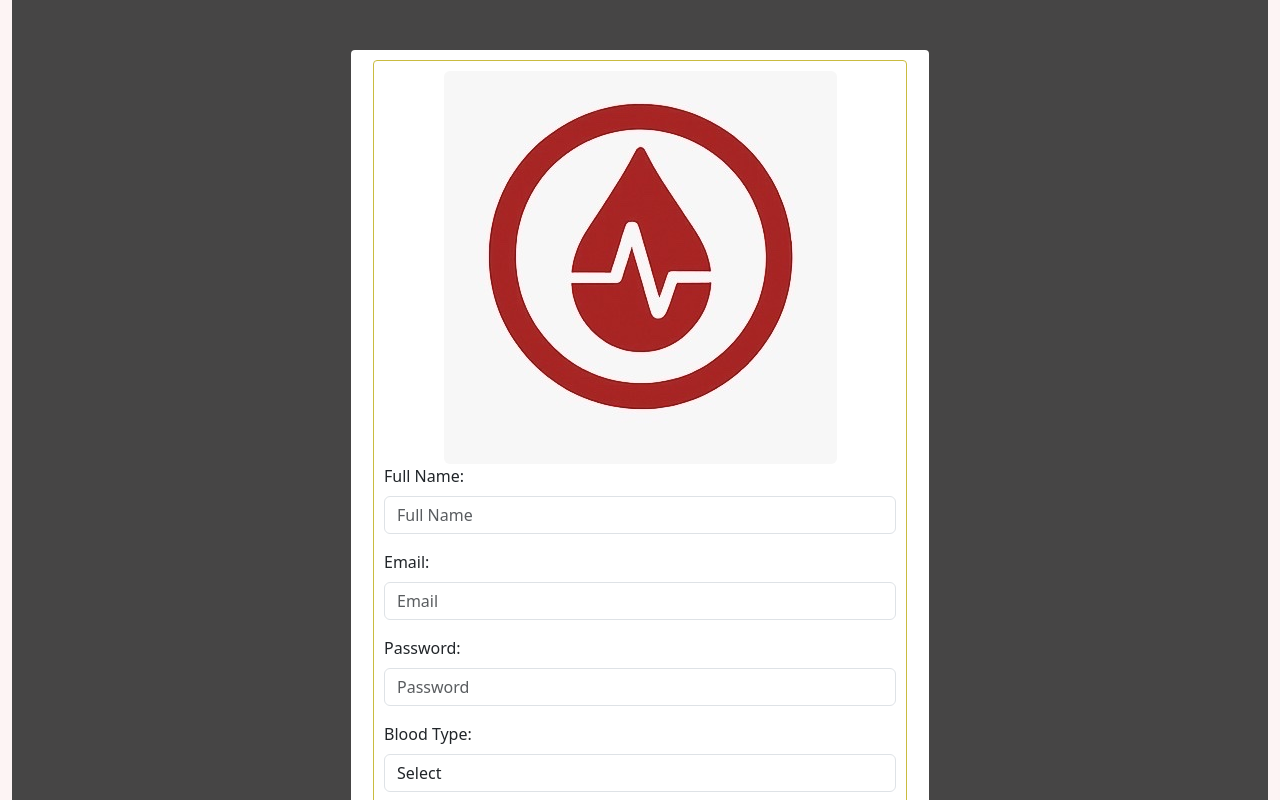
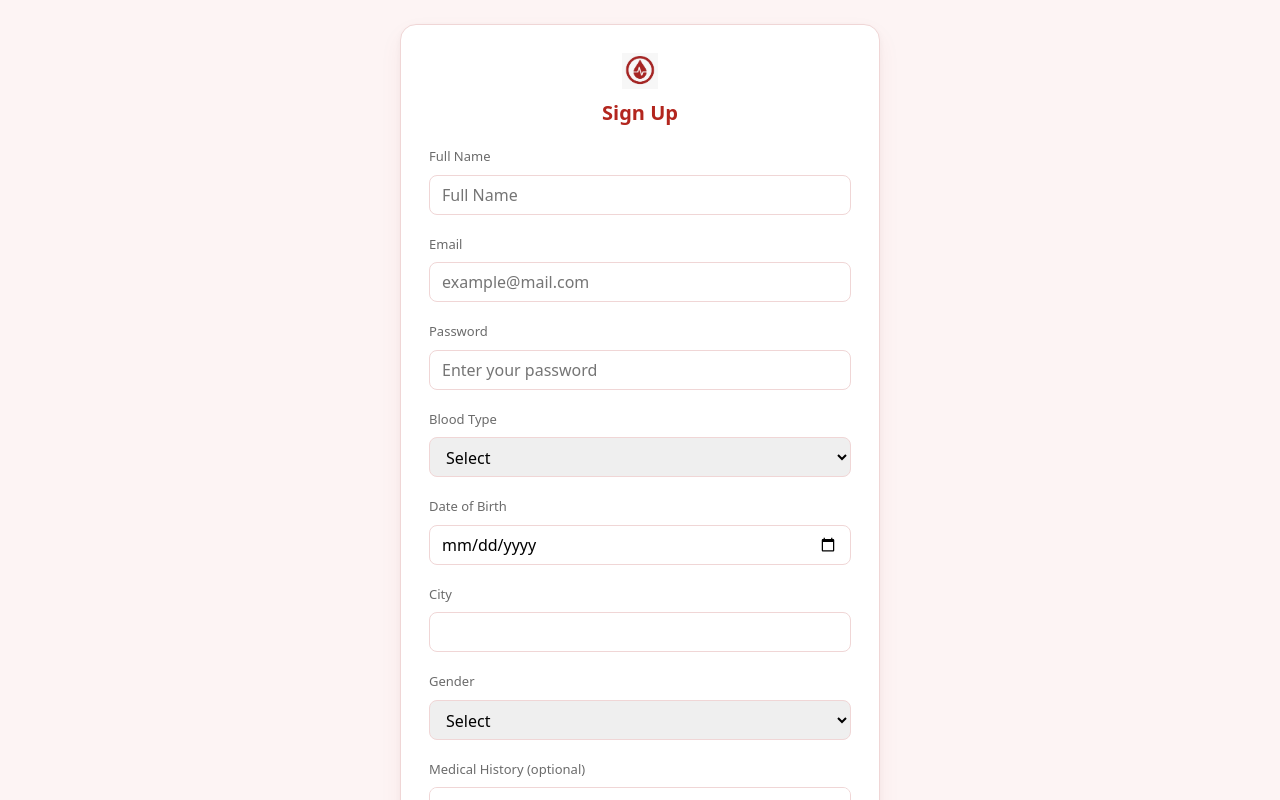
Before and after one commit to razanalraiisi/BloodDonationSys, a React (Create React App) app in the folder client/: page /register in a window 1280 px wide. Shown: the top 800 px of the page. Built offline with nearby package versions, Linux system fonts and the light colour scheme.

Commit message:
Auth UI restyle (Login/Register)

```diff
--- a/client/src/components/Login.js
+++ b/client/src/components/Login.js
@@ -1,14 +1,14 @@
-import { Container, Row, Col, FormGroup, Label, Input, Button, Alert } from 'reactstrap';
+import { FormGroup, Label, Button, Alert } from 'reactstrap';
+import Logo from '../assets/logo.jpeg';
 import { UserSchemaValidation } from '../validations/userSchemaValidation';
 import { useForm } from 'react-hook-form';
 import { yupResolver } from '@hookform/resolvers/yup';
 import { useEffect, useState } from 'react';
 import { Link, useLocation } from 'react-router-dom';
 import { getUser } from '../features/UserSlice';
-import {useDispatch,useSelector} from 'react-redux';
+import { useDispatch, useSelector } from 'react-redux';
 import { useNavigate } from 'react-router-dom';
 import { isAxiosError } from 'axios';
-import Logo from "../assets/logo.jpeg";
 
 const Login = () => {
 
@@ -48,63 +48,53 @@ const Login = () => {
     },[user,isSuccess,isError,navigate]);
 
     return (
-        <div>
-            <Container fluid>
-                <Row className='div-row'>
-                    <Col md='6' className='div-col'>
-                        <form className='div-form'>
+        <div className="auth-page">
+            <div className="auth-card">
+                <div className="auth-header">
+                    <img alt='Logo' height={36} src={Logo} />
+                </div>
                 {showRegisteredMsg && (
                     <Alert color="success" toggle={()=>setShowRegisteredMsg(false)}>
                         You have successfully registered. Please sign in.
                     </Alert>
                 )}
-                            <div>
-                                <img alt='Logo' className='img-fluid rounded mx-auto d-block' src={Logo} style={{width:"150px", height:"150px"}}></img>
-                            </div>
-                            <FormGroup>
-                                <Label>Email</Label>
+                <h2 className="auth-title">Sign In Form</h2>
+                <form>
+                    <FormGroup className='mb-3'>
+                        <Label className='auth-label'>Email</Label>
                         <input
                             {...register('email', {
                                 value: email,
                                 onChange: (e) => setEmail(e.target.value)
                             })}
-                                    placeholder='Please Enter your Email here...'
-                                    type='email' className='form-control' />
-                                <p style={{ color: 'red' }}>{errors.email?.message}</p>
+                            placeholder='example@mail.com'
+                            type='email'
+                            className='auth-input' />
+                        <p className='auth-help' style={{ color: '#B3261E' }}>{errors.email?.message}</p>
                     </FormGroup>
-                            <FormGroup>
-                                <Label>Password</Label>
+
+                    <FormGroup className='mb-2'>
+                        <Label className='auth-label'>Password</Label>
                         <input
                             {...register('password', {
                                 value: password,
                                 onChange: (e) => setPassword(e.target.value)
                             })}
-                                    placeholder='Please Enter your Password here...'
-                                    type='password' className='form-control' />
-                                <p style={{ color: 'red' }}>{errors.password?.message}</p>
+                            placeholder='Enter your password'
+                            type='password'
+                            className='auth-input' />
+                        <p className='auth-help' style={{ color: '#B3261E' }}>{errors.password?.message}</p>
                     </FormGroup>
-                            <FormGroup>
-                                <Input type='checkbox'></Input>
-                                <Label>Remmber Me</Label>
-                            </FormGroup>
-                            <FormGroup>
-                                <Button
-                                    onClick={submitForm(validate)}
-                                    className='form-control'
-                                    color='dark'>
+
+                    <div className='auth-actions'>
+                        <Button onClick={submitForm(validate)} className='auth-btn-primary w-100'>
                             Sign In
                         </Button>
-                            </FormGroup>
-                            <FormGroup className='text-center'>
-                                <Label>Forget password</Label>
-                            </FormGroup >
-                            <FormGroup className='text-center'>
-                                <Label>No Account? <Link to='/register'>Sign Up Now...</Link></Label>
-                            </FormGroup>
+                    </div>
+
+                    <div className='auth-footer'>No account? <Link to='/register'>Sign Up</Link></div>
                 </form>
-                    </Col>
-                </Row>
-            </Container>
+            </div>
         </div>
     );
 }
--- a/client/src/components/Register.js
+++ b/client/src/components/Register.js
@@ -1,4 +1,4 @@
-import { Container, Row, Col, FormGroup, Label, Button } from 'reactstrap';
+import { FormGroup, Label, Button } from 'reactstrap';
 import Logo from '../assets/logo.jpeg';
 import { UserRegisterSchemaValidation } from '../validations/UserRegisterSchemaValidation';
 import { useForm } from 'react-hook-form';
@@ -40,75 +40,69 @@ const Register = () => {
       gender,
       medicalHistory
     };
-
     dispatch(addUser(data))
       .unwrap()
       .then(() => {
         navigate("/login", { state: { justRegistered: true } });
       })
       .catch(() => {
-        // Keep navigation, or stay put – here we stay and rely on form errors
+        // stay on page; errors shown via validation
       });
   };
-
-  // Messaging handled via navigate state -> Login shows banner
-
   return (
-    <div>
-      <Container fluid>
-        <Row className='div-row'>
-          <Col md='6' className='div-col'>
-            <form className='div-form' onSubmit={handleSubmit(onSubmit)}>
-              <div>
-                <img alt='Logo' className='img-fluid rounded mx-auto d-block' src={Logo} />
+    <div className="auth-page">
+      <div className="auth-card">
+        <div className="auth-header">
+          <img alt='Logo' height={36} src={Logo} />
         </div>
-
-              <FormGroup>
-                <Label>Full Name:</Label>
+        <h2 className="auth-title">Sign Up</h2>
+        <form onSubmit={handleSubmit(onSubmit)}>
+          <FormGroup className='mb-3'>
+            <Label className='auth-label'>Full Name</Label>
             <input
               {...register('fullName')}
               value={fullName}
               onChange={(e) => setFullName(e.target.value)}
               placeholder='Full Name'
               type='text'
-                  className='form-control'
+              className='auth-input'
             />
-                <p style={{ color: 'red' }}>{errors.fullName?.message}</p>
+            <p className='auth-help' style={{ color: '#B3261E' }}>{errors.fullName?.message}</p>
           </FormGroup>
 
-              <FormGroup>
-                <Label>Email:</Label>
+          <FormGroup className='mb-3'>
+            <Label className='auth-label'>Email</Label>
             <input
               {...register('email')}
               value={email}
               onChange={(e) => setEmail(e.target.value)}
-                  placeholder='Email'
+              placeholder='example@mail.com'
               type='email'
-                  className='form-control'
+              className='auth-input'
             />
-                <p style={{ color: 'red' }}>{errors.email?.message}</p>
+            <p className='auth-help' style={{ color: '#B3261E' }}>{errors.email?.message}</p>
           </FormGroup>
 
-              <FormGroup>
-                <Label>Password:</Label>
+          <FormGroup className='mb-3'>
+            <Label className='auth-label'>Password</Label>
             <input
               {...register('password')}
               value={password}
               onChange={(e) => setPassword(e.target.value)}
-                  placeholder='Password'
+              placeholder='Enter your password'
               type='password'
-                  className='form-control'
+              className='auth-input'
             />
-                <p style={{ color: 'red' }}>{errors.password?.message}</p>
+            <p className='auth-help' style={{ color: '#B3261E' }}>{errors.password?.message}</p>
           </FormGroup>
 
-              <FormGroup>
-                <Label>Blood Type:</Label>
+          <FormGroup className='mb-3'>
+            <Label className='auth-label'>Blood Type</Label>
             <select
               {...register('bloodType')}
               value={bloodType}
               onChange={(e) => setBloodType(e.target.value)}
-                  className='form-control'
+              className='auth-input'
             >
               <option value=''>Select</option>
               <option>O+</option>
@@ -120,70 +114,69 @@ const Register = () => {
               <option>AB+</option>
               <option>AB-</option>
             </select>
-                <p style={{ color: 'red' }}>{errors.bloodType?.message}</p>
+            <p className='auth-help' style={{ color: '#B3261E' }}>{errors.bloodType?.message}</p>
           </FormGroup>
 
-              <FormGroup>
-                <Label>Date of Birth:</Label>
+          <FormGroup className='mb-3'>
+            <Label className='auth-label'>Date of Birth</Label>
             <input
               {...register('dob')}
               value={dob}
               onChange={(e) => setDob(e.target.value)}
               type='date'
-                  className='form-control'
+              className='auth-input'
             />
-                <p style={{ color: 'red' }}>{errors.dob?.message}</p>
+            <p className='auth-help' style={{ color: '#B3261E' }}>{errors.dob?.message}</p>
           </FormGroup>
 
-              <FormGroup>
-                <Label>City:</Label>
+          <FormGroup className='mb-3'>
+            <Label className='auth-label'>City</Label>
             <input
               {...register('city')}
               value={city}
               onChange={(e) => setCity(e.target.value)}
               type='text'
-                  className='form-control'
+              className='auth-input'
             />
-                <p style={{ color: 'red' }}>{errors.city?.message}</p>
+            <p className='auth-help' style={{ color: '#B3261E' }}>{errors.city?.message}</p>
           </FormGroup>
 
-              <FormGroup>
-                <Label>Gender:</Label>
+          <FormGroup className='mb-3'>
+            <Label className='auth-label'>Gender</Label>
             <select
               {...register('gender')}
               value={gender}
               onChange={(e) => setGender(e.target.value)}
-                  className='form-control'
+              className='auth-input'
             >
               <option value=''>Select</option>
               <option>Female</option>
               <option>Male</option>
               <option>Other</option>
             </select>
-                <p style={{ color: 'red' }}>{errors.gender?.message}</p>
+            <p className='auth-help' style={{ color: '#B3261E' }}>{errors.gender?.message}</p>
           </FormGroup>
 
-              <FormGroup>
-                <Label>Medical History (optional):</Label>
+          <FormGroup className='mb-3'>
+            <Label className='auth-label'>Medical History (optional)</Label>
             <textarea
               {...register('medicalHistory')}
               value={medicalHistory}
               onChange={(e) => setMedicalHistory(e.target.value)}
-                  className='form-control'
+              className='auth-input'
               placeholder='Any relevant medical history (optional)'
             ></textarea>
           </FormGroup>
 
-              <FormGroup>
-                <Button type='submit' className='form-control' color='dark' disabled={isLoading}>
+          <div className='auth-actions'>
+            <Button type='submit' className='auth-btn-primary w-100' disabled={isLoading}>
               {isLoading ? 'Signing Up...' : 'Sign Up'}
             </Button>
-              </FormGroup>
+          </div>
 
+          <div className='auth-footer'>Already have an account? <a href='/login'>Sign In</a></div>
         </form>
-          </Col>
-        </Row>
-      </Container>
+      </div>
     </div>
   );
 };
```
Lines whose indentation alone changed are shown as unchanged.
